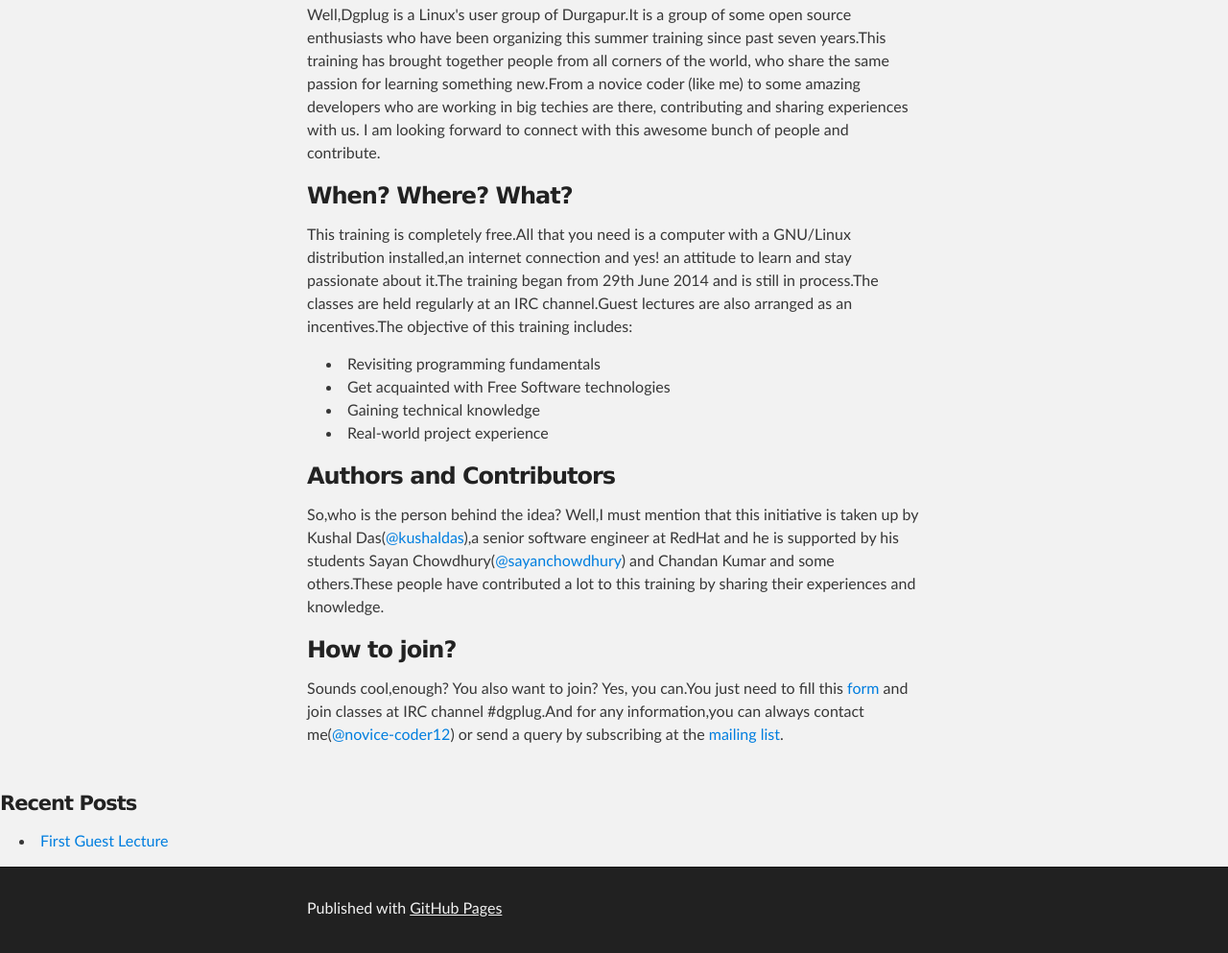
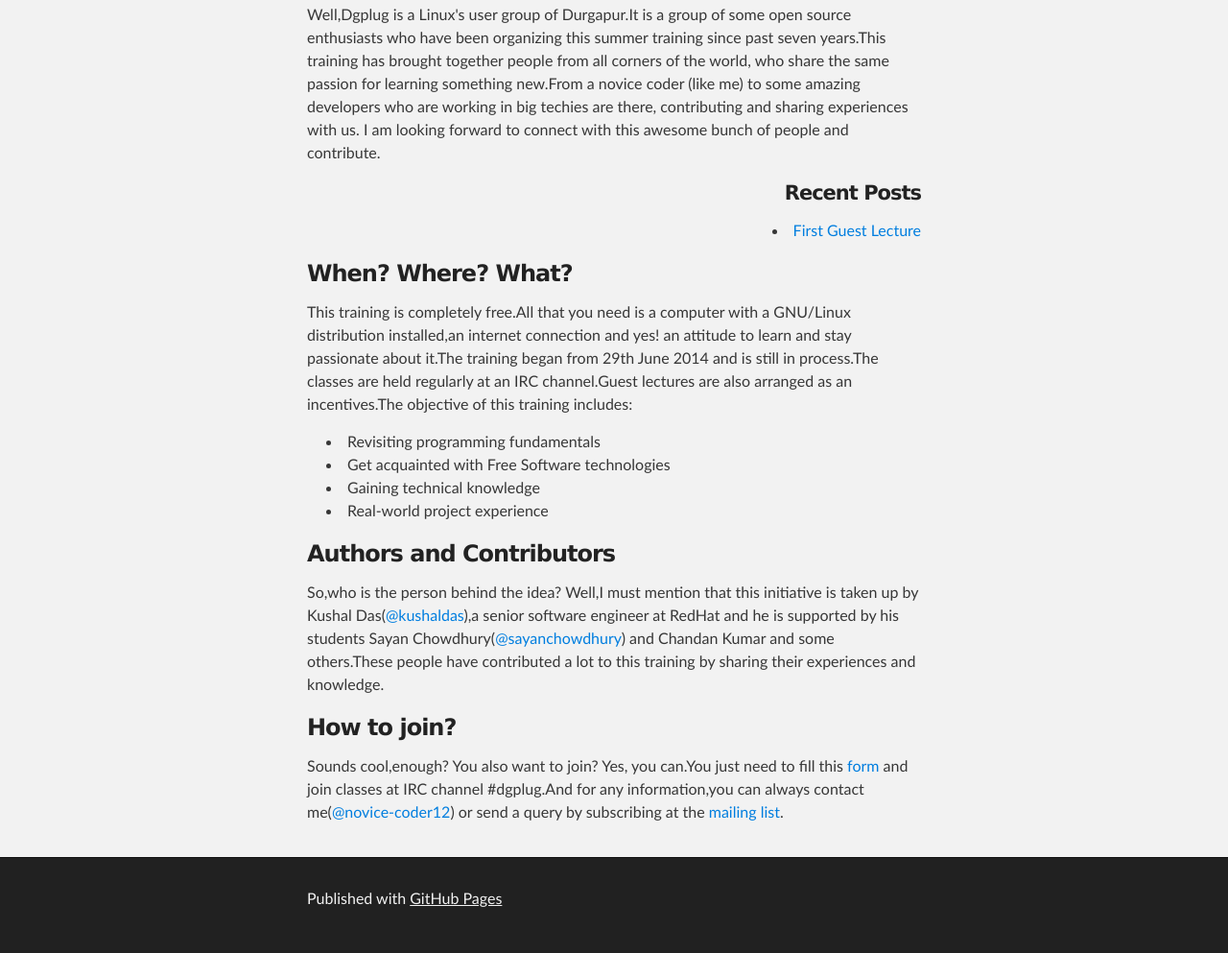
Before and after one commit to novice-coder12/novice-coder12.github.io, a plain HTML site: page index.html in a window 1280 px wide. Shown: the part 303-1296 px from the top of the page at 96% size. Drawn offline with Linux system fonts and the light colour scheme.

Commit message:
Update index.html

```diff
--- a/index.html
+++ b/index.html
@@ -33,6 +33,16 @@
 
 <p>Well,Dgplug is a Linux's user group of Durgapur.It is a group of some open source enthusiasts who have been organizing this summer training since past seven years.This training has brought together people from all corners of the world, who share the same passion for learning something new.From a novice coder (like me) to some amazing developers who are working in big techies are there, contributing and sharing experiences with us. I am looking forward to connect with this awesome bunch of people and contribute.</p>
 
+<section id="recent-posts" class="widget widget_recent_entries" align="right"><div class="widget-wrap"> <h4 class="widget-title widgettitle">Recent Posts</h4>
+	<ul>
+	    <li>
+		<a href="novice-coder12.github.io/guest_lecture.html">First Guest Lecture</a>
+	    </li>
+        </ul>
+  </section>
+
+
+
 
 <h3>
 <a name="when-where-what" class="anchor" href="#when-where-what"><span class="octicon octicon-link"></span></a>When? Where? What?</h3>
@@ -54,15 +64,6 @@
 
 <p>Sounds cool,enough? You also want to join? Yes, you can.You just need to fill this <a href="https://docs.google.com/forms/d/1udHY-e223Ixv1hvUMBMyOD1paC9Z9KgQjFuY0UPI9vs/viewform?edit_requested=true">form</a> and join classes at IRC channel #dgplug.And for any information,you can always contact me(<a href="https://github.com/novice-coder12" class="user-mention">@novice-coder12</a>) or send a query by subscribing at the <a href="http://lists.dgplug.org/listinfo.cgi/users-dgplug.org">mailing list</a>.</p>
       </section>
-
-
-  <section id="recent-posts" class="widget widget_recent_entries"><div class="widget-wrap"> <h4 class="widget-title widgettitle">Recent Posts</h4>
-	<ul>
-	    <li>
-		<a href="novice-coder12.github.io/guest_lecture.html">First Guest Lecture</a>
-	    </li>
-        </ul>
-  </section>
   </div>
 
     <!-- FOOTER  -->
```
